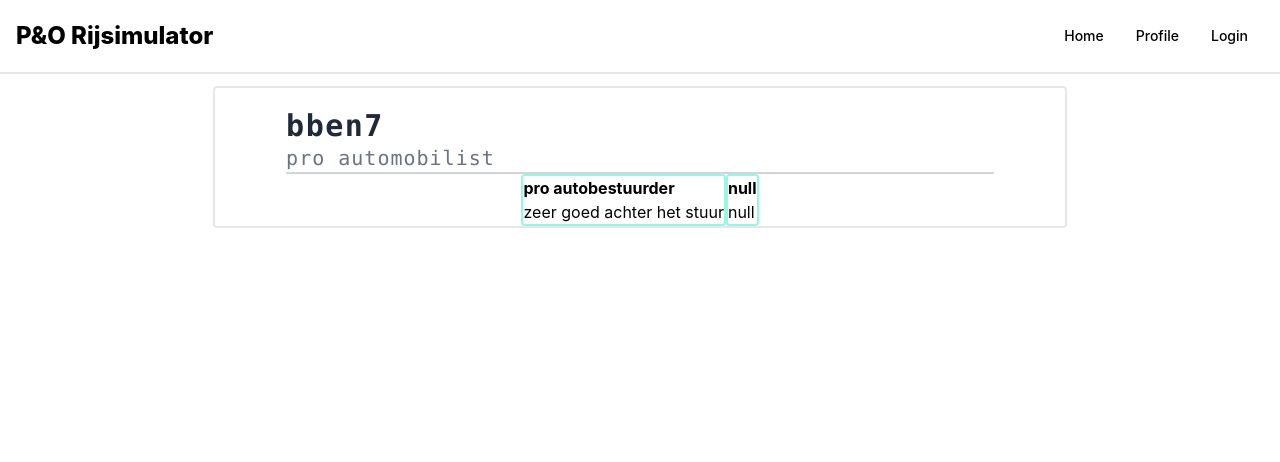
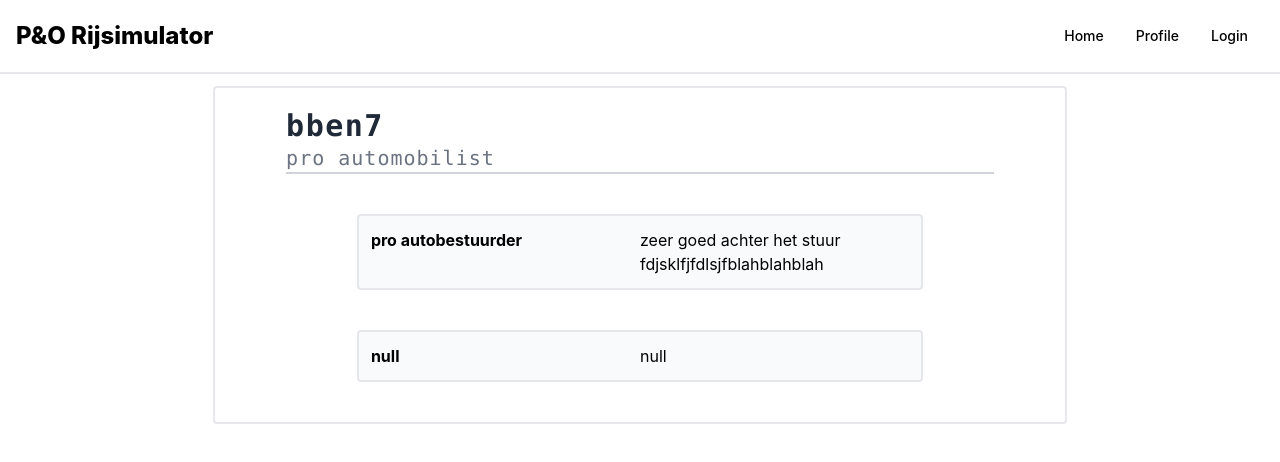
Before and after one commit to MetaverseRaccoons/Website, a React (Create React App) app in the folder my-app/: page /profile in a window 1280 px wide. Shown: the top 462 px of the page. Built offline with nearby package versions, Linux system fonts and the light colour scheme; the HTML template or start-up script is replaced by a standard one.

Commit message:
changed styles

```diff
--- a/my-app/src/components/Profile/CertificateContent.tsx
+++ b/my-app/src/components/Profile/CertificateContent.tsx
@@ -7,14 +7,18 @@ interface CertificateContentProps {
 
 const CertificateComponent = (certificate: CertificateType) => {
   return (
-    <div>
-        <div className='w-full flex-wrap rounded border-2 border-teal-200 block'>
-            <label className='font-bold w-full h-1/2 block'>
+    <div className='pt-10'>
+        <div className='w-full flex rounded border-2 border-gray-200 bg-gray-50 p-3'>
+            <div className='w-full h-1/2 block'>
+              <label className='font-bold'>
                 {certificate.title}
-            </label>
-            <label className='w-full h-1/2 block'>
-                {certificate.description}
-            </label>
+              </label>
+            </div>
+            <div className='w-full h-1/2 block'>
+              <label className='w-full h-1/2 block'>
+                  {certificate.description}
+              </label>
+            </div>
         </div>
     </div>
   );
@@ -24,7 +28,7 @@ const CertificateContent = (props: CertificateContentProps) => {
   const certificates = props.ids.map((id) => {
     return CertificateComponent(getCertificateById(id));
   });
-  return <div className="w-full h-2/3 flex flex-wrap justify-center">{certificates}</div>;
+  return <div className="w-2/3 h-2/3 pb-10 justify-center">{certificates}</div>;
 };
 
 export default CertificateContent;
--- a/my-app/src/helpers/Certificates.tsx
+++ b/my-app/src/helpers/Certificates.tsx
@@ -4,7 +4,7 @@ const Certificates: CertificateType[] = [
     {
         id: '0',
         title: 'pro autobestuurder',
-        description: 'zeer goed achter het stuur'
+        description: 'zeer goed achter het stuur\nfdjsklfjfdlsjfblahblahblah'
     }
 ]
 
```
